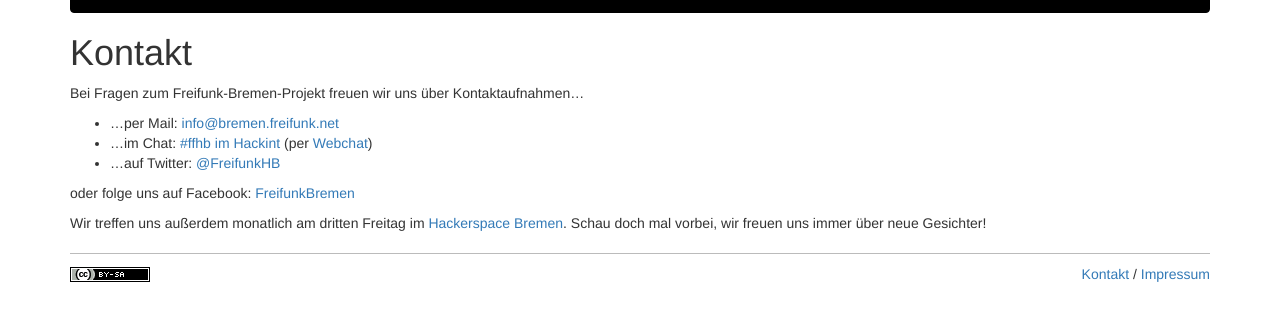
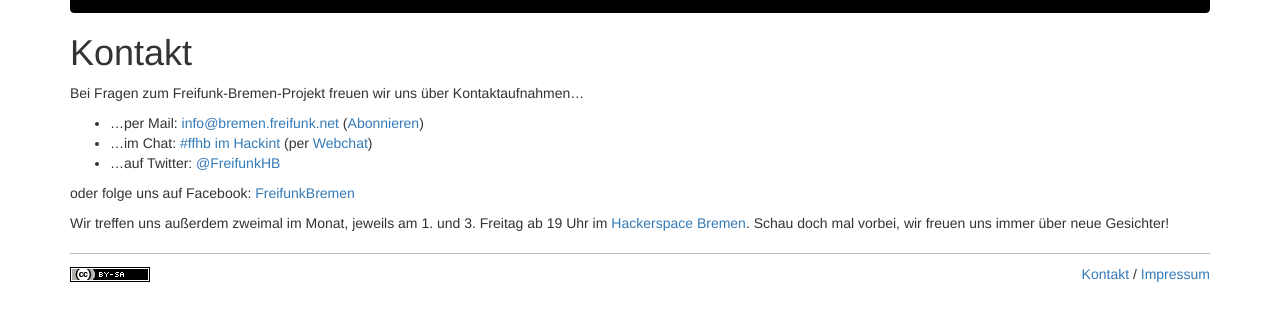
Before and after one commit to FreifunkBremen/bremen.freifunk.net, a Jekyll site: the page built from kontakt.md, in a window 1280 px wide, cut to the strip 199-520 px from the top of the page. Built offline with Jekyll 4.4.1, drawn with Linux system fonts in a browser that asks for light colours; Markdown is read by kramdown in place of the engine named in the settings.

Commit message:
Kontaktseite: Abbonieren-Link hinzugefügt und Infotext zu Treffen aktualisiert

```diff
--- a/kontakt.md
+++ b/kontakt.md
@@ -7,12 +7,12 @@
 
 Bei Fragen zum Freifunk-Bremen-Projekt freuen wir uns über Kontaktaufnahmen…
 
-* …per Mail: [info@bremen.freifunk.net](mailto:info@bremen.freifunk.net)
+* …per Mail: [info@bremen.freifunk.net](mailto:info@bremen.freifunk.net) ([Abonnieren](https://planetcyborg.de/mailman/listinfo/ff-bremen))
 * …im Chat: [#ffhb im Hackint](irc://irc.hackint.org/ffhb) (per <a href="https://kiwiirc.com/client/irc.hackint.org/ffhb" target="_blank">Webchat</a>)
 * …auf Twitter: [@FreifunkHB](https://twitter.com/FreifunkHB)
 
 oder folge uns auf Facebook: [FreifunkBremen](https://www.facebook.com/FreifunkBremen)
 
-Wir treffen uns außerdem monatlich am dritten Freitag im [Hackerspace
+Wir treffen uns außerdem zweimal im Monat, jeweils am 1. und 3. Freitag ab 19 Uhr im [Hackerspace
 Bremen](https://www.hackerspace-bremen.de/anfahrt/). Schau doch mal vorbei, wir
 freuen uns immer über neue Gesichter!
```
